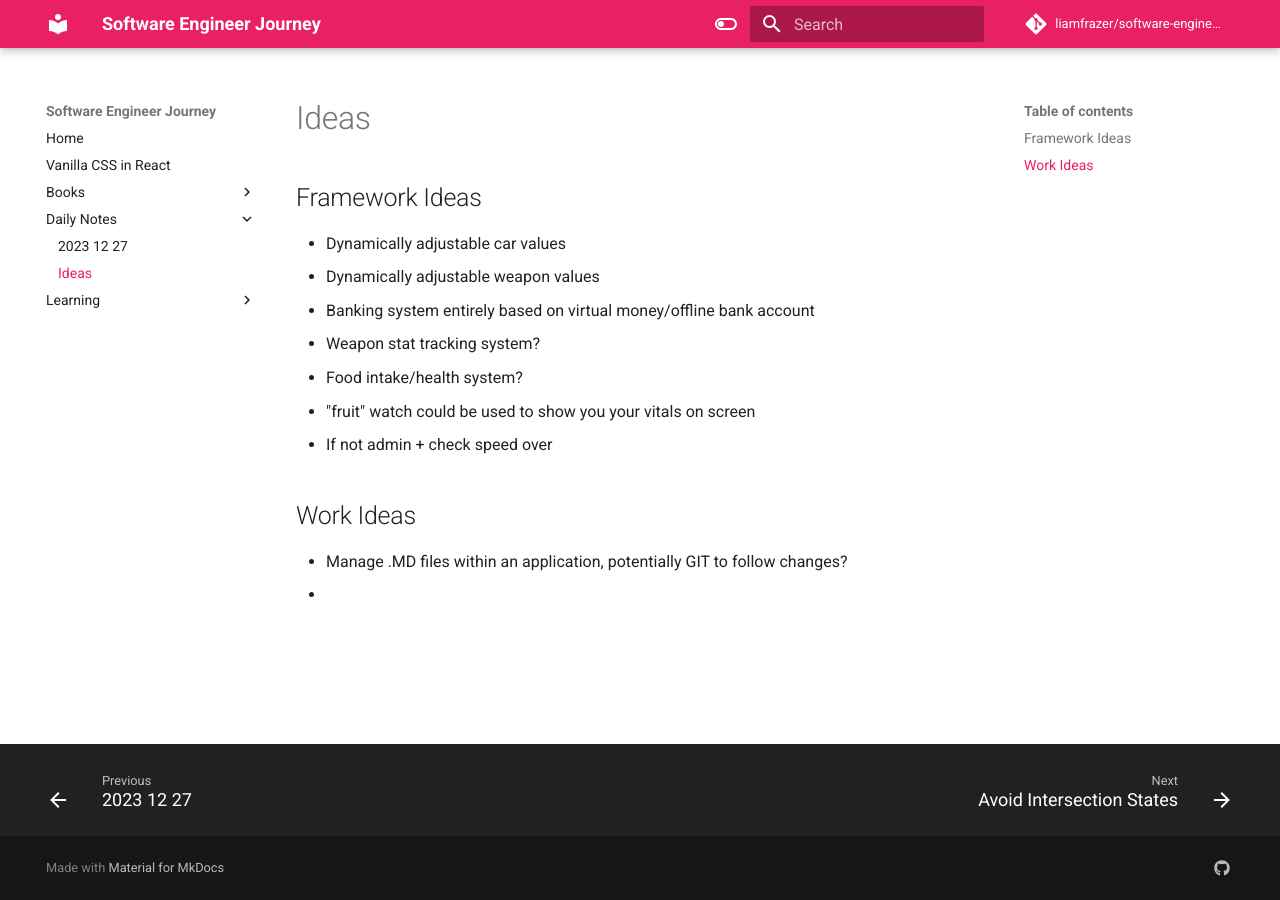
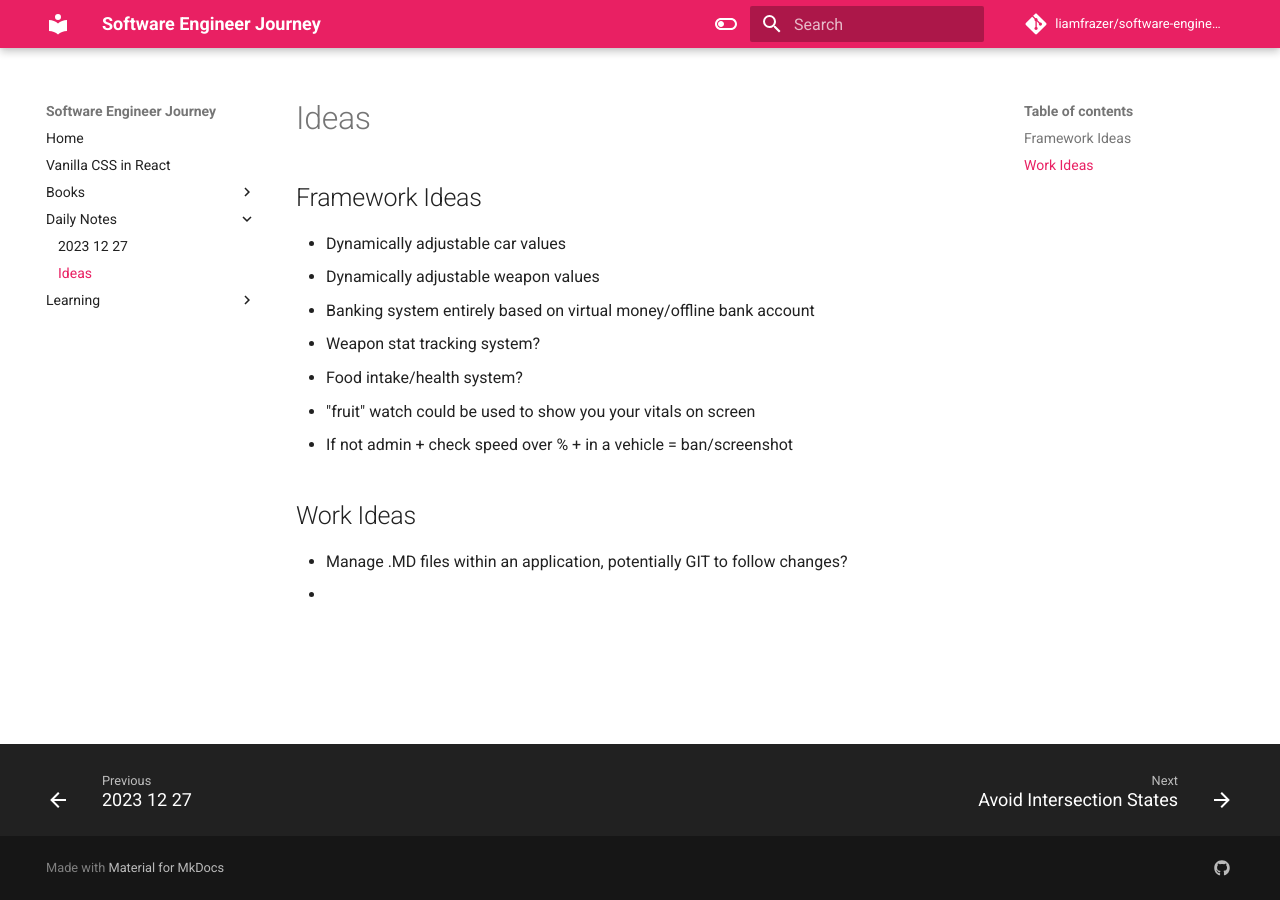
Before and after one commit to liamfrazer/software-engineer-journey, an MkDocs documentation site: the page built from docs/Daily Notes/Ideas.md, in a window 1280 px wide. Built offline with MkDocs 1.6.1 and Material for MkDocs 9.7.7, drawn with Linux system fonts in a browser that asks for light colours; comment, search, counter and statistics services are not loaded.

Commit message:
vault backup: 2023-12-27 16:00:13

```diff
--- a/docs/Daily Notes/Ideas.md
+++ b/docs/Daily Notes/Ideas.md
@@ -6,7 +6,7 @@
 * Weapon stat tracking system?
 * Food intake/health system?
 * "fruit" watch could be used to show you your vitals on screen
-* If not admin + check speed over
+* If not admin + check speed over % + in a vehicle = ban/screenshot
 
 ## Work Ideas
 * Manage .MD files within an application, potentially GIT to follow changes?
```
